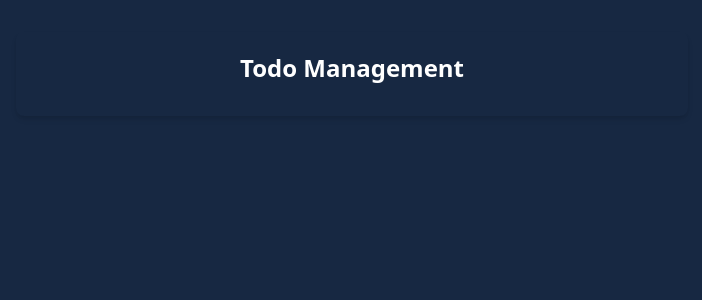
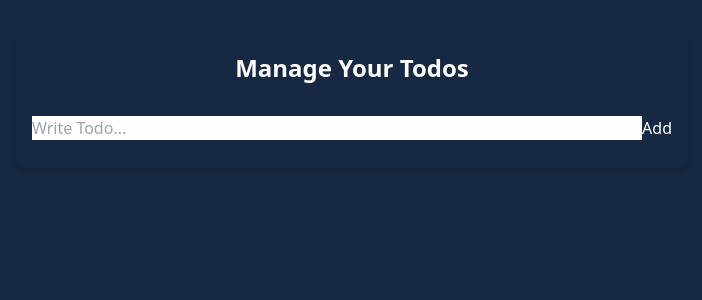
Before and after one commit to ju78832/Todo, a React (Create React App) app: page / in a window 1280 px wide. Shown: the top 300 px of the page, without its empty margins (288-990 px from the left). Built offline with nearby package versions, Linux system fonts and the light colour scheme.

Commit message:
Update the Change

```diff
--- a/src/App.js
+++ b/src/App.js
@@ -1,12 +1,13 @@
 import React, { useState } from 'react'
 import { TodoProvider } from './context/TodoContext';
+import Todoform from './components/Todoform';
 
 function App() {
   const [todos, setTodos] = useState([]);
 
   // create
-  const addTodo = (todo) =>{
-    setTodos((prev) => [{id: Date.now(), ...todo}, ...prev])
+  const addTodo = (todo) => {
+    setTodos((prev) => [{ id: Date.now(), ...todo }, ...prev])
   }
 
   const updateTodo = (id, todo) => {
@@ -20,25 +21,27 @@ function App() {
 
   // istoggle complete
 
-  const isToggleComplete = (id) => {
-    setTodos((prev) => prev.map((todo) => todo.id === id ? {...todo, complete: !todo.complete} : todo
-  ))
+  const toggleComplete = (id) => {
+    setTodos((prev) => prev.map((todo) => todo.id === id ? { ...todo, complete: !todo.complete } : todo
+    ))
   }
 
 
   return (
-    <TodoProvider value = {{todos, addTodo, deleteTodo, updateTodo, isToggleComplete}}>
-       <div className='min-h-screen py-8 bg-[#172842]' >
-      <div className='w-full max-w-2xl px-4 py-3 shadow-md mx-auto rounded-lg text-white'>
-        <h1 className='text-2xl text-center font-bold mb-5 mt-2'>Todo Management</h1>
-      <div className=''>
-      </div>
+    <TodoProvider value={{todos, addTodo, updateTodo, deleteTodo, toggleComplete}}>
+    <div className="bg-[#172842] min-h-screen py-8">
+              <div className="w-full max-w-2xl mx-auto shadow-md rounded-lg px-4 py-3 text-white">
+                  <h1 className="text-2xl font-bold text-center mb-8 mt-2">Manage Your Todos</h1>
+                  <div className="mb-4">
+                      {/* Todo form goes here */}
+                      <Todoform />
+                  </div>
+                  <div className="flex flex-wrap gap-y-3">
 
-      </div>
-
-    </div>
-
-    </TodoProvider>
+                  </div>
+              </div>
+          </div>
+  </TodoProvider>
 
   )
 }
--- /dev/null
+++ b/src/components/Todoform.jsx
@@ -0,0 +1,33 @@
+import React, { useState } from 'react'
+import { useTodo } from '../context/TodoContext';
+
+function TodoForm() {
+    const [todo, setTodo] = useState("")
+    const {addTodo} = useTodo()
+
+    const add = (e) => {
+      e.preventDefault()
+
+      if (!todo) return
+
+      addTodo({ todo, completed: false})
+      setTodo("")
+    }
+
+  return (
+      <form onSubmit={add}  className="flex">
+          <input
+              type="text"
+              placeholder="Write Todo..."
+              className="w-full border border-black/10 rounded-l-lg px-3 outline-none duration-150 bg-white/20 py-1.5"
+              value={todo}
+              onChange={(e) => setTodo(e.target.value)}
+          />
+          <button type="submit" className="rounded-r-lg px-3 py-1 bg-green-600 text-white shrink-0">
+              Add
+          </button>
+      </form>
+  );
+}
+
+export default TodoForm;
```
Also changed, not shown: src/components/TodoItem.jsx (added).
